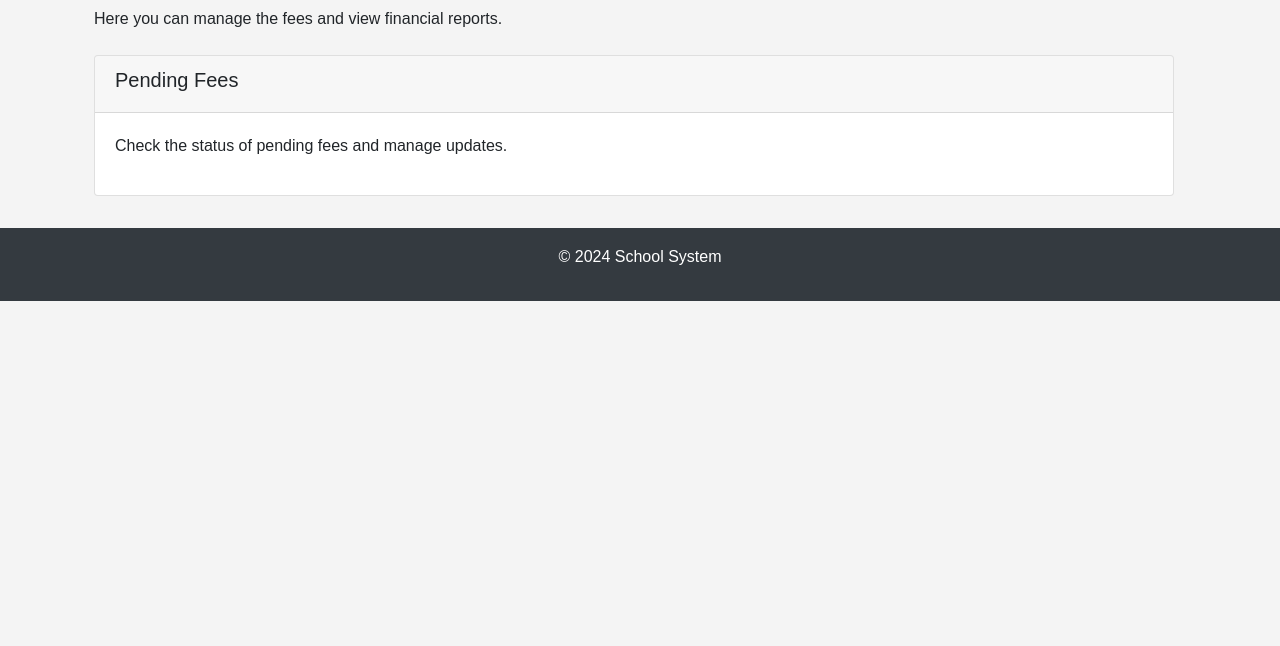
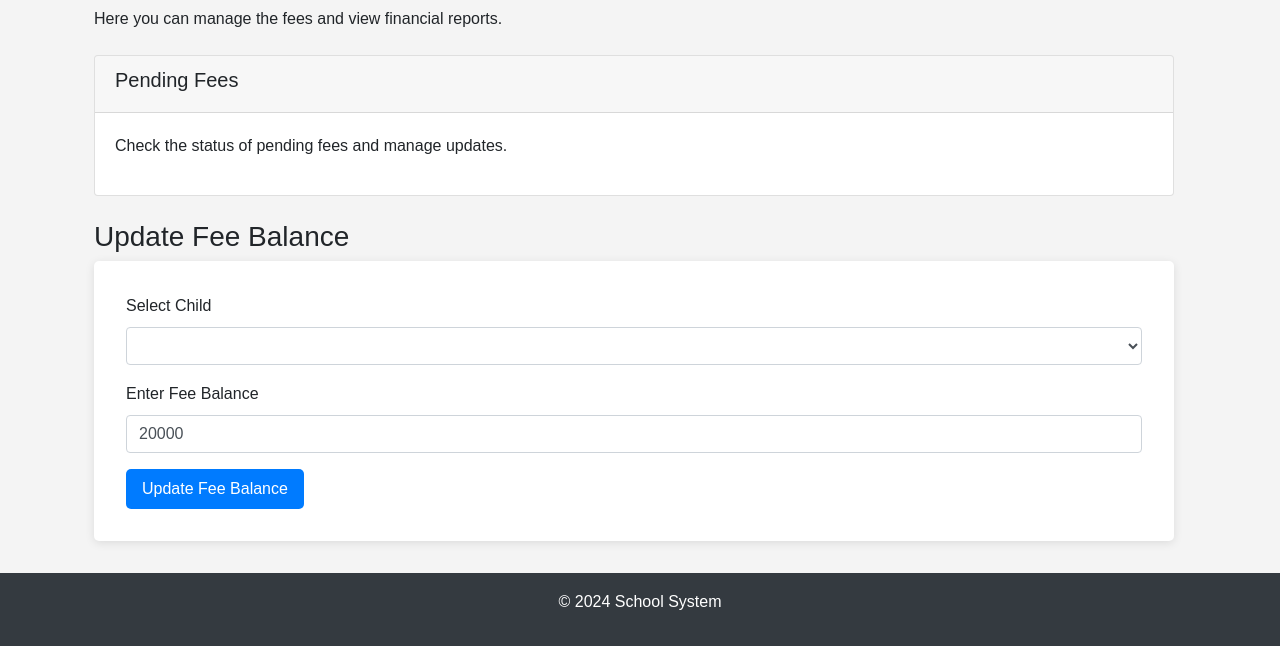
Before and after one commit to RotichKipkoech/School-System, a Flask app: page /finance_dashboard in a window 1280 px wide. Shown: the part 398-1044 px from the top of the page. Before the commit the page ends 699 px from the top, so only its background shows below. Run offline with Flask 3, Linux system fonts and the light colour scheme; the visitor is signed in with stand-in values (Sample User, id 1); lists and menus that the app fills with data are empty; parts of the project's set-up code (start-up, migrations or seed data) failed here and were passed over; some libraries are stand-ins or nearby versions.

Commit message:
Updated Finance Dashboard

```diff
--- a/app.py
+++ b/app.py
@@ -234,11 +234,19 @@ def update_fees():
         return redirect(url_for('login'))
 
     form = FeesUpdateForm()
+    # Assuming you have a Child model to get the names of the children
+    form.student_name.choices = [(child.id, child.name) for child in Child.query.all()]
+
     if form.validate_on_submit():
-        student_fee = StudentFee(student_name=form.student_name.data, fee_balance=form.fee_balance.data, finance_id=current_user.finance.id)
-        db.session.add(student_fee)
-        db.session.commit()
-        flash(f'Fees for {form.student_name.data} updated successfully!')
+        # Logic for updating the fee balance
+        student_fee = StudentFee.query.filter_by(student_name=form.student_name.data).first()
+        if student_fee:
+            student_fee.fee_balance = form.fee_balance.data
+            db.session.commit()
+            flash(f'Fees for {form.student_name.data} updated successfully!', 'success')
+        else:
+            flash(f'Student not found', 'danger')
+
         return redirect(url_for('finance_dashboard'))
 
     return render_template('update_fees.html', form=form)
--- a/forms.py
+++ b/forms.py
@@ -23,6 +23,6 @@ class AddMarksForm(FlaskForm):
     submit = SubmitField('Add Marks')
 
 class FeesUpdateForm(FlaskForm):
-    student_name = StringField('Student Name', validators=[DataRequired()])
+    student_name = SelectField('Select Child', coerce=int, validators=[DataRequired()])
     fee_balance = FloatField('Fee Balance', validators=[DataRequired()])
     submit = SubmitField('Update Fees')
--- a/templates/finance_dashboard.html
+++ b/templates/finance_dashboard.html
@@ -1,3 +1,4 @@
+
 {% extends 'base.html' %}
 {% block content %}
 <div class="container">
@@ -18,5 +19,25 @@
             <!-- You can add a table or other content here -->
         </div>
     </div>
+
+    <!-- Fee Balance Form -->
+    <h3 class="mt-4">Update Fee Balance</h3>
+    <form method="POST" action="{{ url_for('update_fee_balance') }}">
+        <div class="form-group">
+            <label for="child_name">Select Child</label>
+            <select id="child_name" name="child_name" class="form-control" required>
+                {% for child in children %}
+                    <option value="{{ child.id }}">{{ child.name }}</option>
+                {% endfor %}
+            </select>
+        </div>
+
+        <div class="form-group">
+            <label for="fee_balance">Enter Fee Balance</label>
+            <input type="number" id="fee_balance" name="fee_balance" value="20000" min="0" max="20000" class="form-control" required>
+        </div>
+
+        <button type="submit" class="btn btn-primary">Update Fee Balance</button>
+    </form>
 </div>
 {% endblock %}
--- a/templates/update_fees.html
+++ b/templates/update_fees.html
@@ -1,18 +1,19 @@
 {% extends 'base.html' %}
+
 {% block content %}
 <h2>Update Fees</h2>
 <form method="POST">
     {{ form.hidden_tag() }}
     <div>
         {{ form.student_name.label }}<br>
-        {{ form.student_name(size=32) }}<br>
+        {{ form.student_name() }}<br> <!-- This will render a dropdown -->
     </div>
     <div>
         {{ form.fee_balance.label }}<br>
         {{ form.fee_balance(size=32) }}<br>
     </div>
     <div>
-        <button type="submit">Update Fees</button>
+        <button type="submit" class="btn btn-primary">Update Fees</button>
     </div>
 </form>
 {% endblock %}
```
Also changed, not shown: templates/ex.html (added, +22 -0 lines).
